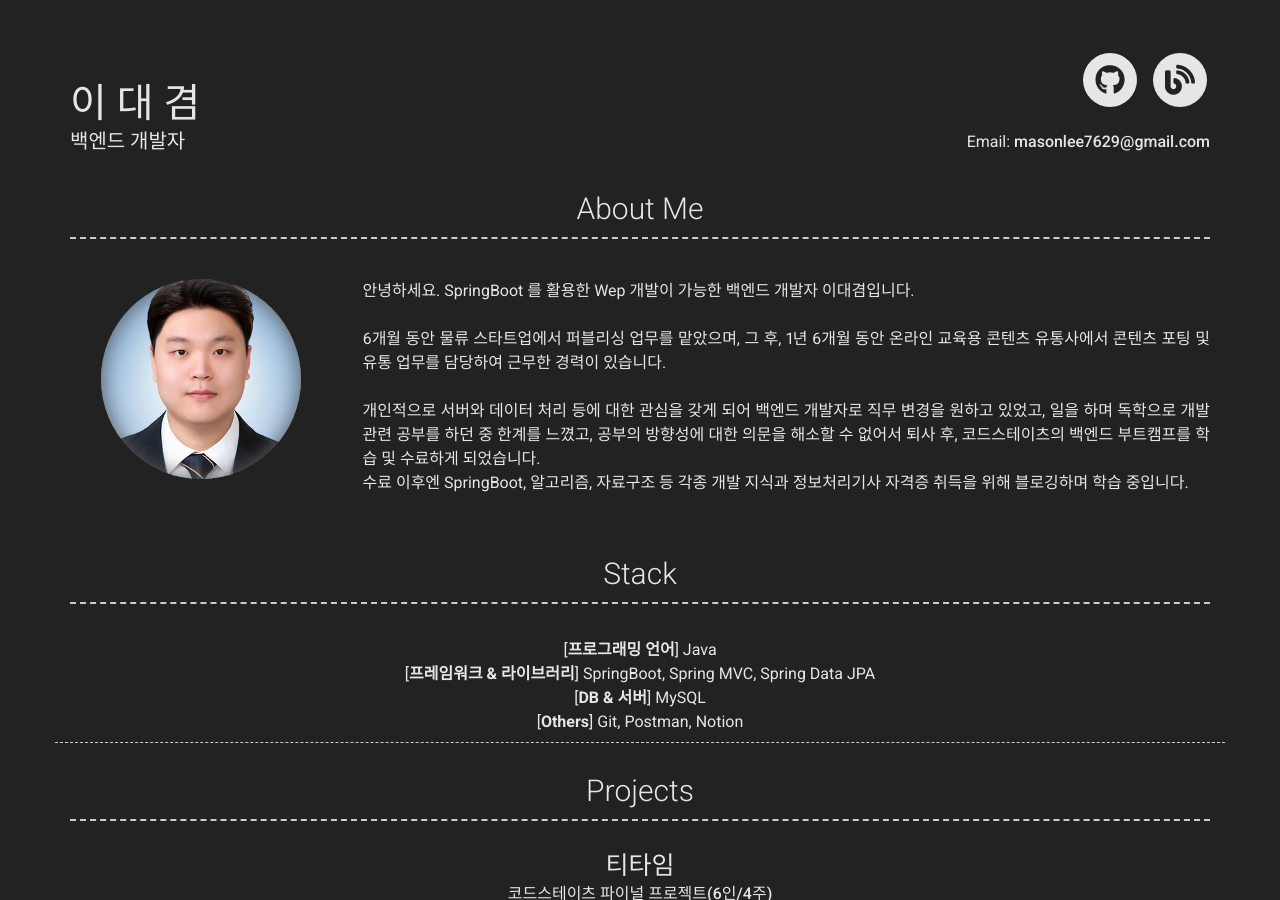
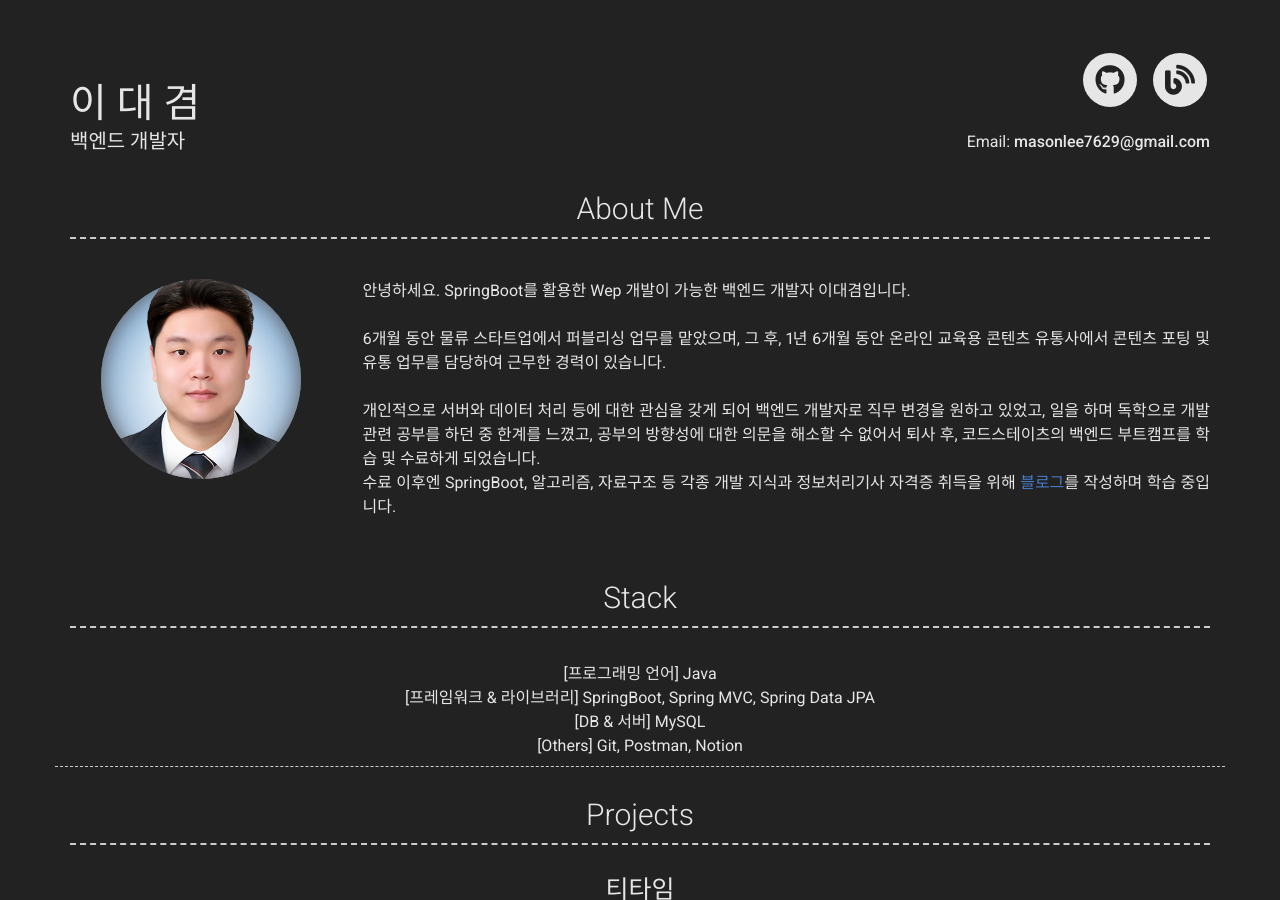
Before and after one commit to Masonlee7629/masonlee7629.github.io, a Jekyll site: the page built from index.md, in a window 1280 px wide and 900 px high. Built offline with Jekyll 4.4.1, drawn with Linux system fonts in a browser that asks for light colours; nearby versions of some CDN libraries.

Commit message:
resume update

```diff
--- a/_config.yml
+++ b/_config.yml
@@ -52,7 +52,7 @@
 # about_title: About Me (Use this to override about section title)
 about_profile_image: images/profile/gyeoms.jpg
 about_content: | # this will include new lines to allow paragraphs
-  안녕하세요. SpringBoot 를 활용한 Wep 개발이 가능한 백엔드 개발자 이대겸입니다.
+  안녕하세요. SpringBoot를 활용한 Wep 개발이 가능한 백엔드 개발자 이대겸입니다.
   <br>
   <br>
   6개월 동안 물류 스타트업에서 퍼블리싱 업무를 맡았으며, 그 후, 1년 6개월 동안 온라인 교육용 콘텐츠 유통사에서 콘텐츠 포팅 및 유통 업무를 담당하여 근무한 경력이 있습니다.
@@ -60,9 +60,10 @@
   <br>
   개인적으로 서버와 데이터 처리 등에 대한 관심을 갖게 되어 백엔드 개발자로 직무 변경을 원하고 있었고, 일을 하며 독학으로 개발 관련 공부를 하던 중 한계를 느꼈고,
   공부의 방향성에 대한 의문을 해소할 수 없어서 퇴사 후, 코드스테이츠의 백엔드 부트캠프를 학습 및 수료하게 되었습니다.<br>
-  수료 이후엔 SpringBoot, 알고리즘, 자료구조 등 각종 개발 지식과 정보처리기사 자격증 취득을 위해 블로깅하며 학습 중입니다.
+  수료 이후엔 SpringBoot, 알고리즘, 자료구조 등 각종 개발 지식과 정보처리기사 자격증 취득을 위해 [블로그](https://masonlee7629.tistory.com/)를 작성하며 학습 중입니다.
   <br>
   <br>
+
 #  You can even add paragraphs by using empty lines like this and add anything else [markdown](https://www.markdownguide.org/getting-started#what-is-markdown) supports such as
 #    - Lists
 #    - Tables
@@ -77,10 +78,10 @@
         border: weak  # Value of `weak` will display a weak border below this item. # Any
         # other value (or no value) means no border will be displayed
         description: | # this will include new lines to allow paragraphs
-          <center style= "font-size:16px">[<span style= "font-weight:bold">프로그래밍 언어</span>]    Java</center>
-          <center style= "font-size:16px">[<span style= "font-weight:bold">프레임워크 & 라이브러리</span>]    SpringBoot, Spring MVC, Spring Data JPA</center>
-          <center style= "font-size:16px">[<span style= "font-weight:bold">DB & 서버</span>]    MySQL</center>
-          <center style= "font-size:16px">[<span style= "font-weight:bold">Others</span>]    Git, Postman, Notion</center>
+          <center style= "font-size:16px">[프로그래밍 언어] Java</center>
+          <center style= "font-size:16px">[프레임워크 & 라이브러리] SpringBoot, Spring MVC, Spring Data JPA</center>
+          <center style= "font-size:16px">[DB & 서버] MySQL</center>
+          <center style= "font-size:16px">[Others] Git, Postman, Notion</center>
   - title: Projects # Title for the section
     layout: list # Type of content section (list/text)
     content:
@@ -92,10 +93,10 @@
         caption: 2022.12 ~ 2023.02
         link: http://project-teatime-dev.s3-website.ap-northeast-2.amazonaws.com/
         link_text: 프로젝트 링크
-#        additional_links:
-#          - title:  Github page for project (eg. sproogen/modern-resume-theme)
-#            icon: fab fa-github
-#            url: Link to project (eg. sproogen.github.io/modern-resume-theme)(optional)
+        additional_links:
+          - title:  깃허브 페이지
+            icon: fab fa-github
+            url: https://github.com/codestates-seb/seb41_main_011
 #          - title:  Github page for project (eg. sproogen/modern-resume-theme)
 #            icon: fab fa-github
 #            url: Link to project (eg. sproogen.github.io/modern-resume-theme)(optional)
```
